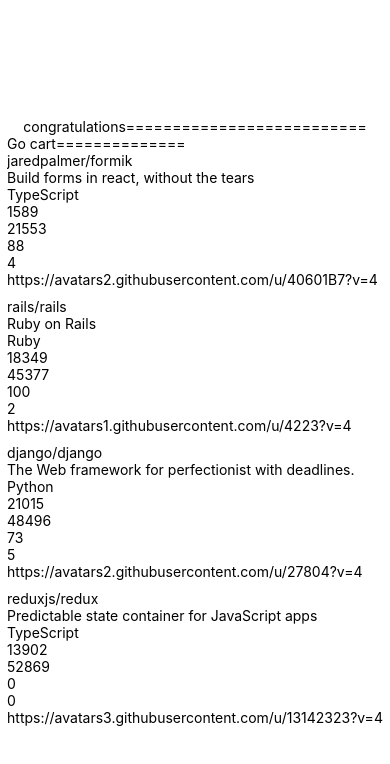
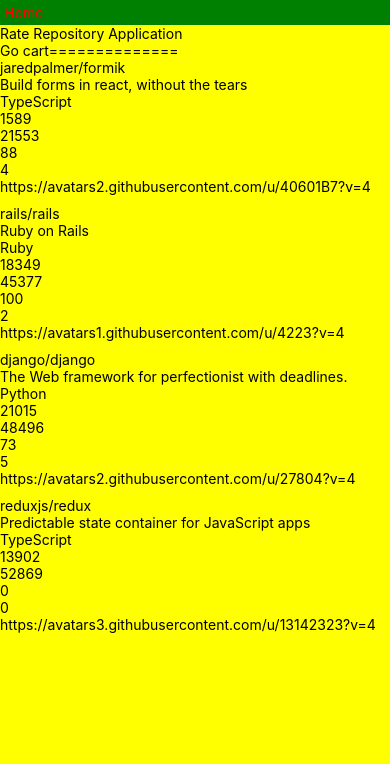
Before and after one commit to damigreen/react-native-exercise, a React Native app: screen / in a window 390 px wide. Shown: the top 764 px of the page. Built offline with nearby package versions, Linux system fonts and the light colour scheme.

Commit message:
Wired main component to app

```diff
--- a/App.js
+++ b/App.js
@@ -1,14 +1,12 @@
 import { StatusBar } from 'expo-status-bar';
 import React from 'react';
 import { StyleSheet, Text, View } from 'react-native';
-import RepositoryList from './src/components/RepositoryList';
+import Main from './src/components/Main';
+
 
 export default function App() {
   return (
-    <View style={styles.container}>
-      <Text>congratulations==========================</Text>
-      <RepositoryList />
-    </View>
+      <Main />
   );
 }
 
--- /dev/null
+++ b/src/components/Main.jsx
@@ -0,0 +1,31 @@
+import React from 'react'
+import { Text, StyleSheet, View } from 'react-native'
+import RepositoryList from './RepositoryList';
+import AppBar from './AppBar';
+import AppBarTab from './AppBarTab';
+
+
+
+const styles = StyleSheet.create({
+  container: {
+    // marginTop: Constants.statusBarHeight,
+    flexGrow: 1,
+    flexShrink: 1,
+    backgroundColor: 'yellow',
+    color: '#fff'
+  },
+});
+
+
+const Main = () => {
+  return (
+    <View style={styles.container}>
+      <AppBar />
+      <AppBarTab />
+      <Text>Rate Repository Application</Text>
+      <RepositoryList />
+    </View>
+  )
+}
+
+export default Main;
```
